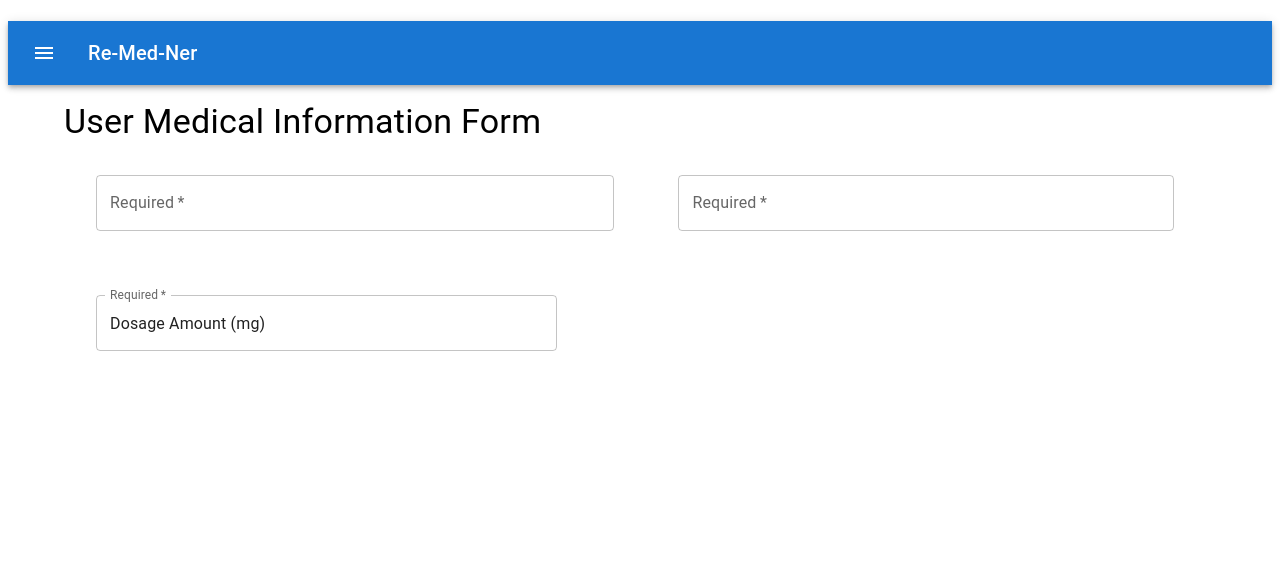
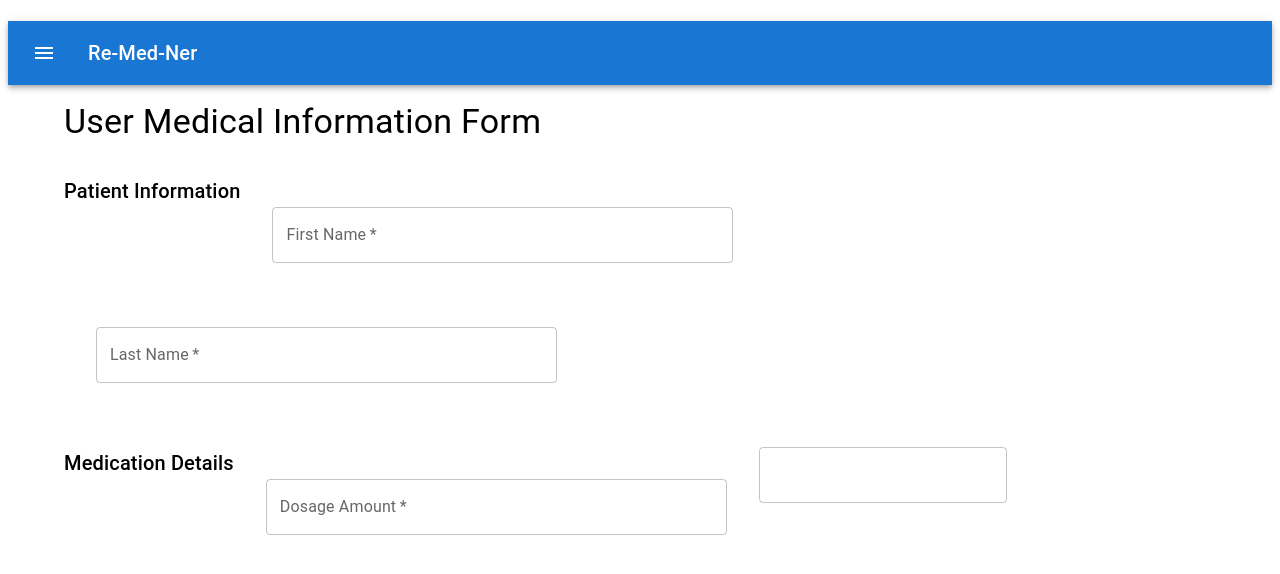
Before and after one commit to vita-tran/technokrispies, a Next.js app in the folder re-med-ner/: page / in a window 1280 px wide. Shown: the top 574 px of the page. Built offline with nearby package versions, Linux system fonts and the light colour scheme; no server answers.

Commit message:
Organizing code

```diff
--- a/re-med-ner/pages/index.js
+++ b/re-med-ner/pages/index.js
@@ -1,3 +1,5 @@
+import {useState, useEffect} from 'react'
+
 import Head from "next/head";
 
 
@@ -7,9 +9,10 @@ import Typography from "@mui/material/Typography";
 import TextField from "@mui/material/TextField";
 import Container from "@mui/material/Container";
 import Box from "@mui/material/Box";
-import { useState, useEffect } from "react";
-
-
+import Input from '@mui/material/Input';
+import OutlinedInput from '@mui/material/OutlinedInput';
+import InputLabel from '@mui/material/InputLabel';
+import InputAdornment from '@mui/material/InputAdornment';
 import FormControl from '@mui/material/FormControl';
 
 // ============================================
@@ -17,19 +20,16 @@ import FormControl from '@mui/material/FormControl';
 import NavBar from "../components/NavBar";
 import ConnectPHP from "./api/ConnectPHP";
 
-// ============================================
-// PERSONAL NOTE FOR LATER: did these two lines of code come from the default code
-// import { Inter } from "next/font/google";
-// const inter = Inter({ subsets: ["latin"] });
-// ============================================
 
 export default function Home() {
   return (
     <div>
+
       <Head>
         <title>Re-Med-Ner</title>
         <meta name="description" content="Medication Reminder App" />
       </Head>
+
       {/* Here is where I am going to put the component for PHP */}
       <ConnectPHP />
       <NavBar />
@@ -41,34 +41,55 @@ export default function Home() {
 
         <Box
           component="form"
-          sx={{ width: 1 }}>
+          sx={{ width: 1}}>
 
             <div>
+            {/* ====================================================== */}
+            {/* PATIENT INFORMATION PORTION HERE */}
+            <Typography variant="h6" sx={{ width: '100%', m: '2rem 0rem' }}>
+              Patient Information
+
             <TextField
               required
               id="outlined-required"
-              label="Required"
-
-              sx={{ width: '45%', m: '2rem' }}
-
+              label="First Name"
+              sx={{ width: '40%', m: '2rem' }}
             />
 
             <TextField
               required
               id="outlined-required"
-              label="Required"
-              sx={{ width: '43%', m: '2rem' }}
+              label="Last Name"
+              sx={{ width: '40%', m: '2rem' }}
             />
 
             {/*  PHONE NUMBER OR EMAIL HERE  */}
+            </Typography>
+            {/* ====================================================== */}
+
+
+
+            {/* ====================================================== */}
+            {/* MEDICATION INFORMATION PORTION HERE */}
+            <Typography variant="h6" sx={{ width: '100%', m: '2rem 0rem' }}>
+            Medication Details
 
             <TextField
               required
               id="outlined-required"
-              label="Required"
-              defaultValue="Dosage Amount (mg)"
+              endAdornment={<InputAdornment position="end">mg</InputAdornment>}
+              label="Dosage Amount"
               sx={{ width: '40%', m: '2rem' }}
             />
+
+            <TextField
+              required
+              id="">
+
+            </TextField>
+            </Typography>
+            {/* ====================================================== */}
+
 
             </div>
         </Box>
```
